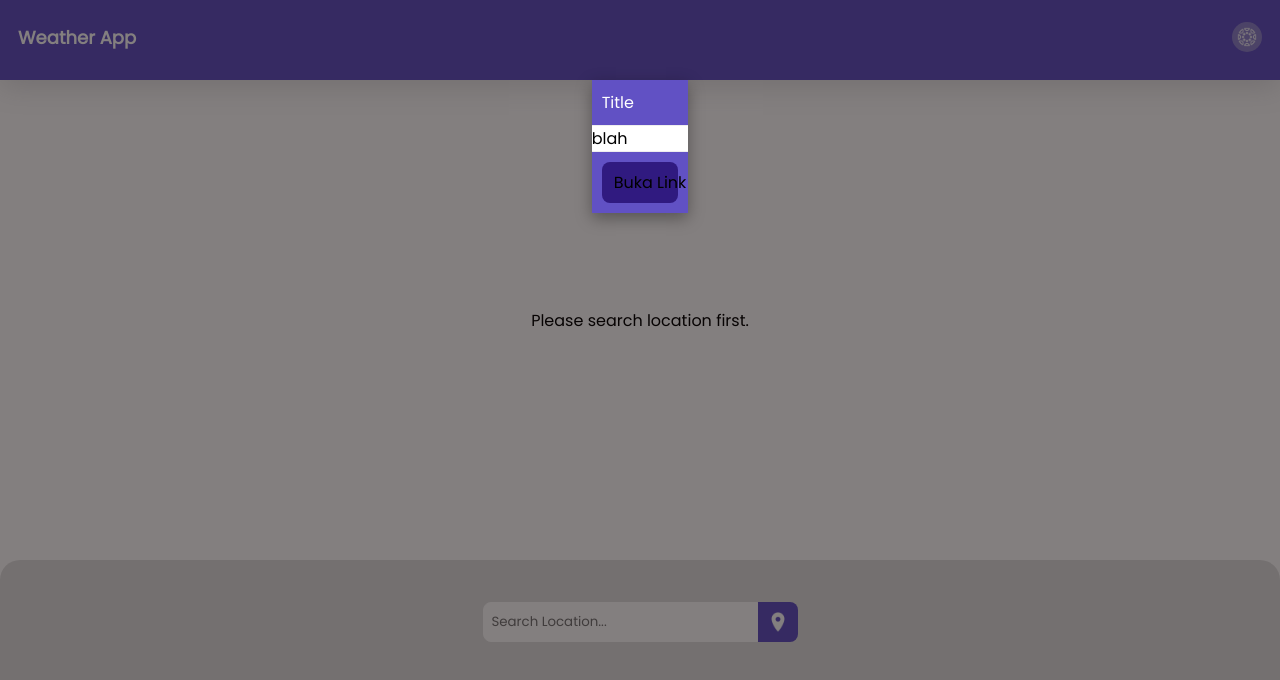
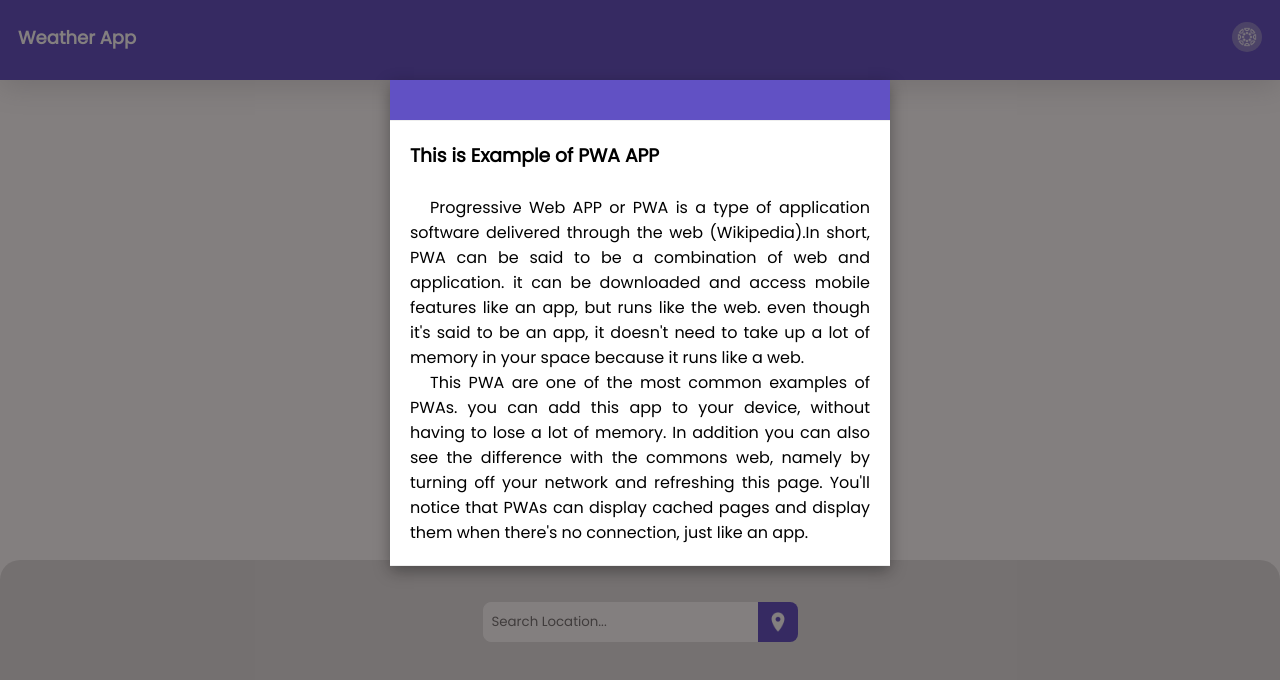
Before and after one commit to half-blood-programmer/butter-weather-app, a React (Create React App) app: page / in a window 1280 px wide. Both pictures are taken after a click on the element 1247 px from the left and 37 px from the top of the page. Shown: the top 680 px of the page. Built offline with nearby package versions, Linux system fonts and the light colour scheme.

Commit message:
fixing app
fixig all style and function of this app

```diff
--- a/src/App.js
+++ b/src/App.js
@@ -1,4 +1,4 @@
-import React, { useState } from "react";
+import React, { useEffect, useState } from "react";
 import { fetchWeather } from "./api/fetchWeather";
 import Header from "./components/Header";
 import "./App.scss";
@@ -8,6 +8,8 @@ import iconEnter from "./assets/enter.png";
 const App = () => {
   const [query, setQuery] = useState("");
   const [weather, setWeather] = useState("");
+  const [info, setInfo] = useState("Please search location first.");
+  const [error, setError] = useState(false);
   const [barIcon, setBarIcon] = useState(iconLoc);
 
   const handleChange = (e) => {
@@ -18,13 +20,19 @@ const App = () => {
   const handleLeave = (e) => {
     setBarIcon(iconLoc);
   };
-
   const handleSearch = async (e) => {
     if (e.key === "Enter") {
-      const getData = await fetchWeather(query);
-      console.log(getData);
-      setWeather(getData);
-      setQuery("");
+      try {
+        const getData = await fetchWeather(query);
+
+        console.log(getData);
+        setWeather(getData);
+        setQuery("");
+      } catch (err) {
+        setInfo("Sorry, location not found.");
+        setError(true);
+        console.log(err);
+      }
     }
   };
 
@@ -59,7 +67,7 @@ const App = () => {
                 </div>
               </div>
             ) : (
-              <div>Please search location first.</div>
+              <div style={error ? { color: "red" } : {}}>{info}</div>
             )}
           </div>
           <div className="search">
--- a/src/App.scss
+++ b/src/App.scss
@@ -227,15 +227,20 @@ header {
 
     &_modal-title {
       margin: 0 10px 0 0 !important;
+      min-height: 20px;
       max-width: 80% !important;
       max-height: 80px;
       flex-wrap: wrap;
     }
 
     &_modal-body {
-      padding: 0px;
+      padding: 20px;
       border-top: 1px solid #eee;
       border-bottom: 1px solid #eee;
+      p {
+        text-align: justify;
+        text-indent: 20px;
+      }
     }
 
     &_modal-body img {
--- a/src/components/Header.js
+++ b/src/components/Header.js
@@ -17,8 +17,21 @@ const Header = () => {
     setShow(true);
   }
 
+  function NewlineText(props) {
+    const text = props.text;
+    const newText = text.split("\n").map((str) => <p>{str}</p>);
+
+    return newText;
+  }
+
   const title = "This is Example of PWA APP";
-  const body = "Progressive Web APP(PWA) is";
+  const body = (
+    <NewlineText
+      text={
+        "Progressive Web APP or PWA is a type of application software delivered through the web (Wikipedia).In short, PWA can be said to be a combination of web and application. it can be downloaded and access mobile features like an app, but runs like the web. even though it's said to be an app, it doesn't need to take up a lot of memory in your space because it runs like a web.\nThis PWA are one of the most common examples of PWAs. you can add this app to your device, without having to lose a lot of memory. In addition you can also see the difference with the commons web, namely by turning off your network and refreshing this page. You'll notice that PWAs can display cached pages and display them when there's no connection, just like an app."
+      }
+    />
+  );
 
   return (
     <>
@@ -36,7 +49,7 @@ const Header = () => {
             <div
               className="menu"
               onClick={(e) => {
-                handleShowModal("Title", "Body", "Link", e);
+                handleShowModal(title, body, "Link", e);
               }}
             >
               <img src={menuIcon}></img>
--- a/src/components/Modal.js
+++ b/src/components/Modal.js
@@ -34,17 +34,19 @@ const Modal = (props) => {
           onClick={(e) => e.stopPropagation()}
         >
           <div className="ui_modal_modal-header ">
-            <div className="ui_modal_modal-title ">{props.modalTitle}</div>
+            <div className="ui_modal_modal-title "></div>
             <div
               className="ui_modal_button-close"
               onClick={props.onClose}
             ></div>
           </div>
           <div className="ui_modal_modal-body ">
-            blah
+            <h3>{props.modalTitle}</h3>
+            <br></br>
+            <p>{props.modalBody}</p>
             {/* <img src={PosterContoh} alt={props.modalBody}></img> */}
           </div>
-          <div className="ui_modal_modal-footer ">
+          {/* <div className="ui_modal_modal-footer ">
             <a
               href={props.modalLink}
               className="button-next"
@@ -52,9 +54,9 @@ const Modal = (props) => {
               rel="noreferrer"
             >
               Buka Link{" "}
-              <span className="icon-right">{/* <RightArrowIcon /> */}</span>
+              <span className="icon-right"> <RightArrowIcon /> </span>
             </a>
-          </div>
+          </div> */}
         </div>
       </div>
     </CSSTransition>
```
Also changed, not shown: public/offline.html (+19 -13 lines), public/images/logo.png, public/manifest.json.
